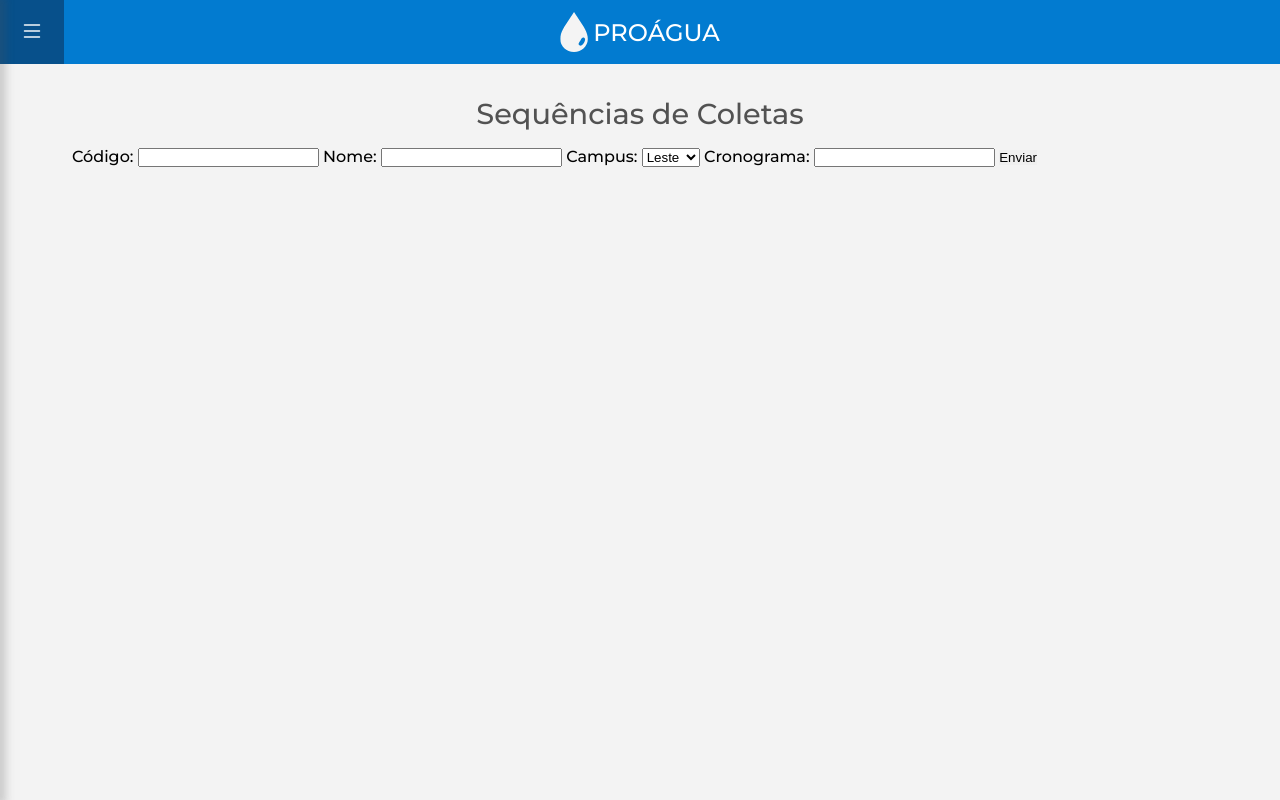
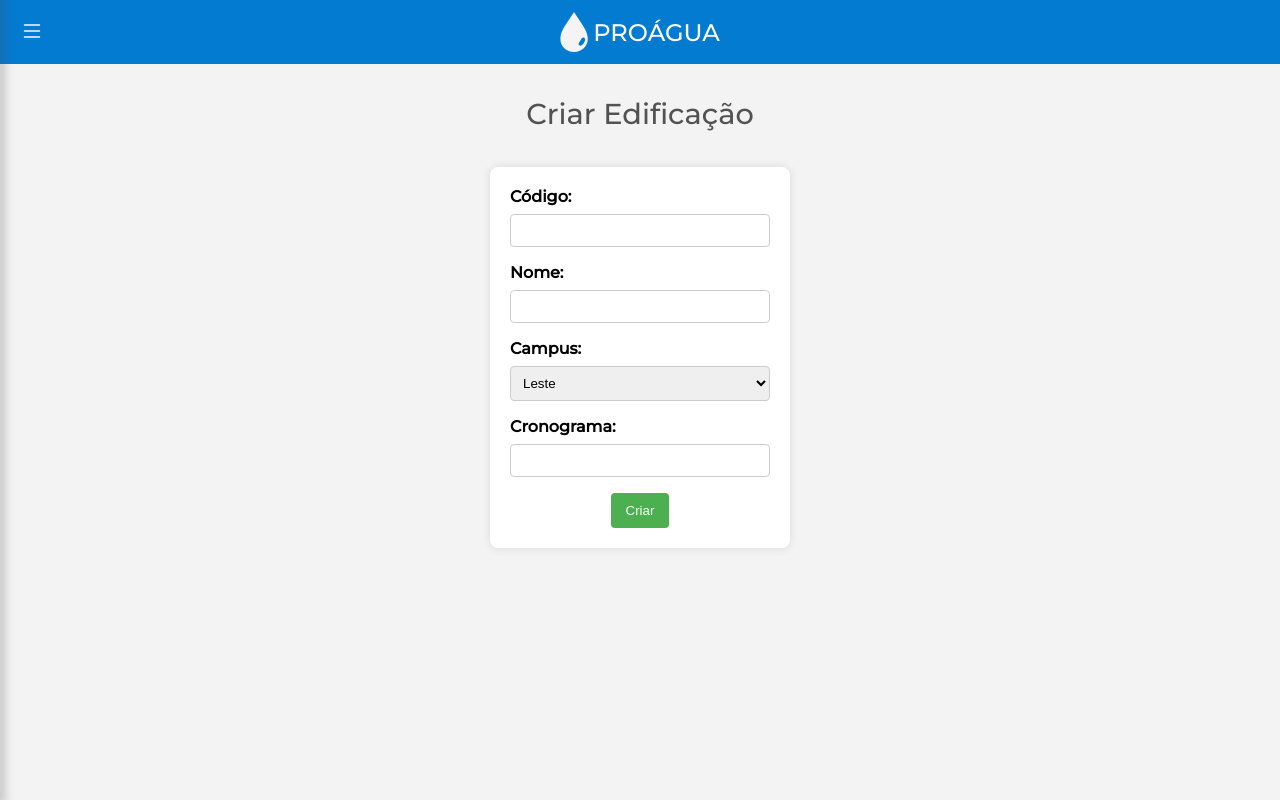
Before and after one commit to vynijales/ProAgua-backend-test, a Django app: template src/apps/frontend/templates/privado/criar_edificacao.html in a window 1280 px wide. Run offline with Django 4.2, Linux system fonts and the light colour scheme; the template is opened without the code that fills it, so the values that code supplies are empty.

Commit message:
style: estilizar página criar edificação

```diff
--- a/src/apps/frontend/static/stylesheets/privado/criar_edificacao.css
+++ b/src/apps/frontend/static/stylesheets/privado/criar_edificacao.css
@@ -1,37 +1,48 @@
-#content{
-    display:flex;
+#div-container {
+    display: flex;
+    flex-direction: column;
     align-items: center;
-    flex-direction: column;
+    justify-content: center;
+    margin: 0 auto;
+    margin-top: 20px;
 }
 
-h1{
-    font-family: Roboto, sans-serif;
-    font-weight: 100;
-    color: #525252;
-    font-size: 2rem;
+form {
+    background-color: #fff;
+    padding: 20px;
+    border-radius: 8px;
+    box-shadow: 0 0 10px rgba(0, 0, 0, 0.1);
+    width: 300px;
 }
 
-.card{
-    display: flex;
-    align-items: center;
-    flex-direction: column;
-    height: 25rem;
-    padding: 1.5em;
-    width: 50%;
-    border-radius: 8px;
-    background-color: white;
-    box-shadow: 0px 4px 12px 0px rgba(0, 0, 0, 0.2);
+label {
+    display: block;
+    margin-bottom: 8px;
+    font-weight: bold;
 }
 
-.simple-form{
-    font-family: Roboto, sans-serif;
-
+input, select {
+    width: 100%;
+    padding: 8px;
+    margin-bottom: 16px;
+    box-sizing: border-box;
+    border: 1px solid #ccc;
+    border-radius: 4px;
 }
 
-label{
-    font-size: 1.15em;
+button {
+    background-color: #4caf50;
+    color: #fff;
+    padding: 10px 15px;
+    border: none;
+    border-radius: 4px;
+    cursor: pointer;
 }
 
-input[type=text], input[type=select]{
-    font-weight: 80;
+button:hover {
+    background-color: #45a049;
 }
+
+.center-button {
+    text-align: center; /* Centraliza o botão */
+}
--- a/src/apps/frontend/templates/privado/criar_edificacao.html
+++ b/src/apps/frontend/templates/privado/criar_edificacao.html
@@ -4,8 +4,8 @@
     <head>
         <meta charset="UTF-8">
         <meta name="viewport" content="width=device-width, initial-scale=1.0">
-        <link rel="stylesheet"
-            href="../../static/stylesheets/privado/pontos_coletas.css">
+        <link rel="stylesheet" href="../../static/stylesheets/privado/pontos_coletas.css">
+        <link rel="stylesheet" href="../../static/stylesheets/privado/criar_edificacao.css">
         <link rel="preconnect" href="https://fonts.googleapis.com">
         <link rel="preconnect" href="https://fonts.gstatic.com" crossorigin>
         <link
@@ -39,7 +39,8 @@
                 <ul>
                     <li>
                         <i class="bi bi-clipboard-data-fill"></i>
-                        <a href="{% url 'sequencia_coletas' %}">Sequência Coletas</a>
+                        <a href="{% url 'sequencia_coletas' %}">Sequência
+                            Coletas</a>
                     </li>
                     <li>
                         <i class="bi bi-envelope-fill"></i>
@@ -57,9 +58,10 @@
             </div>
         </div>
         <div class="content">
-            <h2>Sequências de Coletas</h2>
+            <h2>Criar Edificação</h2>
             <div class="flex wrapper">
-                <div class="flex" style="flex-direction: column;">
+                <div id="div-container" class="flex"
+                    style="flex-direction: column;">
                     <form method="post" action="/api/v1/edificacoes/">
                         <label for="codigo">Código:</label>
                         <input type="text" id="codigo" name="codigo" required>
@@ -74,9 +76,12 @@
                         </select>
 
                         <label for="cronograma">Cronograma:</label>
-                         <input type="number" id="cronograma" name="cronograma" required>
+                        <input type="number" id="cronograma" name="cronograma"
+                            required>
 
-                         <button type="button" onclick="enviarFormulario()">Enviar</button>
+                            <div class="center-button">
+                                <button type="button" onclick="enviarFormulario()">Criar</button>
+                            </div>
                     </form>
                 </div>
 
```
Lines whose indentation alone changed are shown as unchanged.
